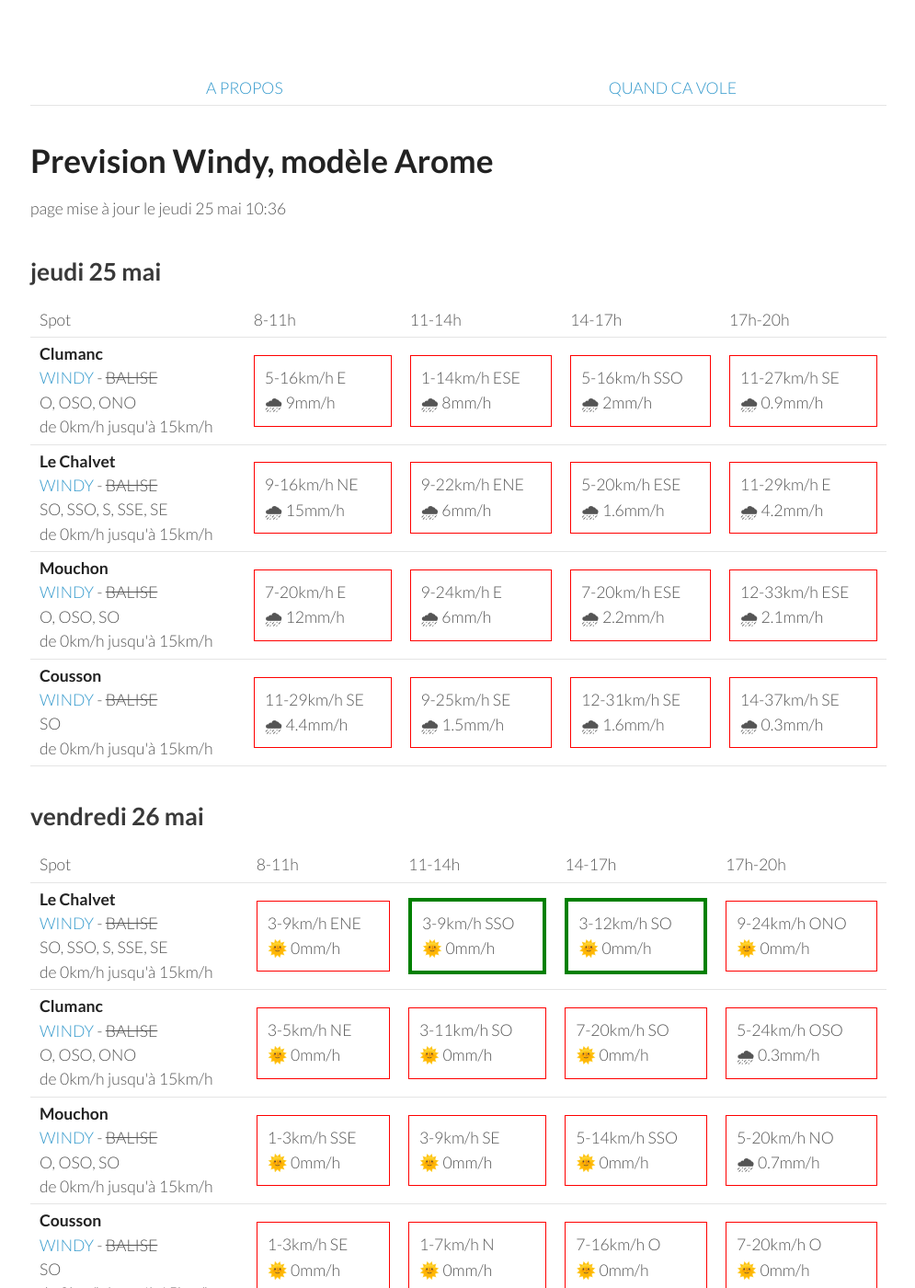
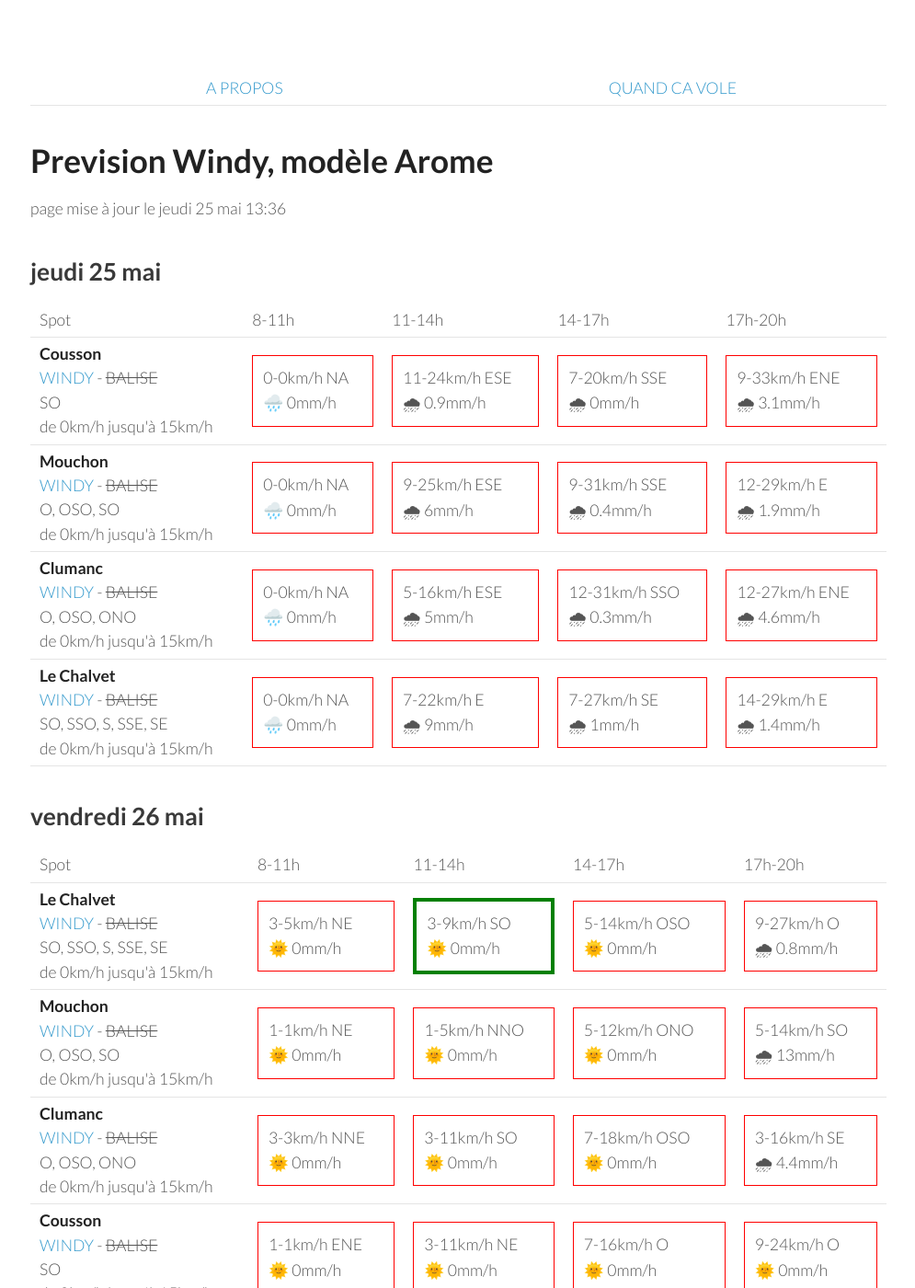
Before and after one commit to parapente-dans-le-nord/parapente-dans-le-nord.github.io, a Jekyll site: the page built from saint_andre.markdown, in a window 1280 px wide and 1400 px high. Shown: the whole window at 92% size, without its empty margins (25-1020 px from the left). Built offline with Jekyll 4.4.1, drawn with Linux system fonts in a browser that asks for light colours.

Commit message:
update index.markdown

```diff
--- a/saint_andre.markdown
+++ b/saint_andre.markdown
@@ -7,7 +7,7 @@ title:  "Tous les spots"
 {: .links}
 
 # Prevision Windy, modèle Arome
-page mise à jour le jeudi 25 mai 10:36
+page mise à jour le jeudi 25 mai 13:36
 
 ## jeudi 25 mai
 
@@ -22,43 +22,39 @@ page mise à jour le jeudi 25 mai 10:36
       <td>17h-20h</td>
     </tr>
 <tr>
+        <td><strong>Cousson</strong><br><a href="https://windy.com/44.054/6.240?43.940,6.241,10,m:eSAaglz">WINDY</a> - <span class="no-balise"> BALISE </span><br> <span class="vent-favorable">SO</span><br><span class="force-vent">de 0km/h jusqu'à 15km/h</span> </td>
+
+            <td><div class="not-flyable"><p>0-0km/h NA</p><p>🌧️ 0mm/h</p></div></td>
+            <td><div class="not-flyable"><p>11-24km/h ESE</p><p>🌧 0.9mm/h</p></div></td>
+            <td><div class="not-flyable"><p>7-20km/h SSE</p><p>🌧 0mm/h</p></div></td>
+            <td><div class="not-flyable"><p>9-33km/h ENE</p><p>🌧 3.1mm/h</p></div></td>
+
+    </tr>
+<tr>
+        <td><strong>Mouchon</strong><br><a href="https://windy.com/43.992/6.424?43.878,6.425,10,m:eSuaglR">WINDY</a> - <span class="no-balise"> BALISE </span><br> <span class="vent-favorable">O, OSO, SO</span><br><span class="force-vent">de 0km/h jusqu'à 15km/h</span> </td>
+
+            <td><div class="not-flyable"><p>0-0km/h NA</p><p>🌧️ 0mm/h</p></div></td>
+            <td><div class="not-flyable"><p>9-25km/h ESE</p><p>🌧 6mm/h</p></div></td>
+            <td><div class="not-flyable"><p>9-31km/h SSE</p><p>🌧 0.4mm/h</p></div></td>
+            <td><div class="not-flyable"><p>12-29km/h E</p><p>🌧 1.9mm/h</p></div></td>
+
+    </tr>
+<tr>
         <td><strong>Clumanc</strong><br><a href="https://windy.com/44.027/6.402?43.914,6.403,10,m:eSxaglP">WINDY</a> - <span class="no-balise"> BALISE </span><br> <span class="vent-favorable">O, OSO, ONO</span><br><span class="force-vent">de 0km/h jusqu'à 15km/h</span> </td>
 
-            <td><div class="not-flyable"><p>5-16km/h E</p><p>🌧 9mm/h</p></div></td>
-            <td><div class="not-flyable"><p>1-14km/h ESE</p><p>🌧 8mm/h</p></div></td>
-            <td><div class="not-flyable"><p>5-16km/h SSO</p><p>🌧 2mm/h</p></div></td>
-            <td><div class="not-flyable"><p>11-27km/h SE</p><p>🌧 0.9mm/h</p></div></td>
-
+            <td><div class="not-flyable"><p>0-0km/h NA</p><p>🌧️ 0mm/h</p></div></td>
+            <td><div class="not-flyable"><p>5-16km/h ESE</p><p>🌧 5mm/h</p></div></td>
+            <td><div class="not-flyable"><p>12-31km/h SSO</p><p>🌧 0.3mm/h</p></div></td>
+            <td><div class="not-flyable"><p>12-27km/h ENE</p><p>🌧 4.6mm/h</p></div></td>
 
     </tr>
 <tr>
         <td><strong>Le Chalvet</strong><br><a href="https://windy.com/43.979/6.480?43.866,6.480,10,m:eSsaglX">WINDY</a> - <span class="no-balise"> BALISE </span><br> <span class="vent-favorable">SO, SSO, S, SSE, SE</span><br><span class="force-vent">de 0km/h jusqu'à 15km/h</span> </td>
 
-            <td><div class="not-flyable"><p>9-16km/h NE</p><p>🌧 15mm/h</p></div></td>
-            <td><div class="not-flyable"><p>9-22km/h ENE</p><p>🌧 6mm/h</p></div></td>
-            <td><div class="not-flyable"><p>5-20km/h ESE</p><p>🌧 1.6mm/h</p></div></td>
-            <td><div class="not-flyable"><p>11-29km/h E</p><p>🌧 4.2mm/h</p></div></td>
-
-
-    </tr>
-<tr>
-        <td><strong>Mouchon</strong><br><a href="https://windy.com/43.992/6.424?43.878,6.425,10,m:eSuaglR">WINDY</a> - <span class="no-balise"> BALISE </span><br> <span class="vent-favorable">O, OSO, SO</span><br><span class="force-vent">de 0km/h jusqu'à 15km/h</span> </td>
-
-            <td><div class="not-flyable"><p>7-20km/h E</p><p>🌧 12mm/h</p></div></td>
-            <td><div class="not-flyable"><p>9-24km/h E</p><p>🌧 6mm/h</p></div></td>
-            <td><div class="not-flyable"><p>7-20km/h ESE</p><p>🌧 2.2mm/h</p></div></td>
-            <td><div class="not-flyable"><p>12-33km/h ESE</p><p>🌧 2.1mm/h</p></div></td>
-
-
-    </tr>
-<tr>
-        <td><strong>Cousson</strong><br><a href="https://windy.com/44.054/6.240?43.940,6.241,10,m:eSAaglz">WINDY</a> - <span class="no-balise"> BALISE </span><br> <span class="vent-favorable">SO</span><br><span class="force-vent">de 0km/h jusqu'à 15km/h</span> </td>
-
-            <td><div class="not-flyable"><p>11-29km/h SE</p><p>🌧 4.4mm/h</p></div></td>
-            <td><div class="not-flyable"><p>9-25km/h SE</p><p>🌧 1.5mm/h</p></div></td>
-            <td><div class="not-flyable"><p>12-31km/h SE</p><p>🌧 1.6mm/h</p></div></td>
-            <td><div class="not-flyable"><p>14-37km/h SE</p><p>🌧 0.3mm/h</p></div></td>
-
+            <td><div class="not-flyable"><p>0-0km/h NA</p><p>🌧️ 0mm/h</p></div></td>
+            <td><div class="not-flyable"><p>7-22km/h E</p><p>🌧 9mm/h</p></div></td>
+            <td><div class="not-flyable"><p>7-27km/h SE</p><p>🌧 1mm/h</p></div></td>
+            <td><div class="not-flyable"><p>14-29km/h E</p><p>🌧 1.4mm/h</p></div></td>
 
     </tr>
 
@@ -80,40 +76,40 @@ page mise à jour le jeudi 25 mai 10:36
 <tr>
         <td><strong>Le Chalvet</strong><br><a href="https://windy.com/43.979/6.480?43.866,6.480,10,m:eSsaglX">WINDY</a> - <span class="no-balise"> BALISE </span><br> <span class="vent-favorable">SO, SSO, S, SSE, SE</span><br><span class="force-vent">de 0km/h jusqu'à 15km/h</span> </td>
 
-            <td><div class="not-flyable"><p>3-9km/h ENE</p><p>🌞 0mm/h</p></div></td>
-            <td><div class="flyable"><p>3-9km/h SSO</p><p>🌞 0mm/h</p></div></td>
-            <td><div class="flyable"><p>3-12km/h SO</p><p>🌞 0mm/h</p></div></td>
-            <td><div class="not-flyable"><p>9-24km/h ONO</p><p>🌞 0mm/h</p></div></td>
+            <td><div class="not-flyable"><p>3-5km/h NE</p><p>🌞 0mm/h</p></div></td>
+            <td><div class="flyable"><p>3-9km/h SO</p><p>🌞 0mm/h</p></div></td>
+            <td><div class="not-flyable"><p>5-14km/h OSO</p><p>🌞 0mm/h</p></div></td>
+            <td><div class="not-flyable"><p>9-27km/h O</p><p>🌧 0.8mm/h</p></div></td>
+
+
+    </tr>
+<tr>
+        <td><strong>Mouchon</strong><br><a href="https://windy.com/43.992/6.424?43.878,6.425,10,m:eSuaglR">WINDY</a> - <span class="no-balise"> BALISE </span><br> <span class="vent-favorable">O, OSO, SO</span><br><span class="force-vent">de 0km/h jusqu'à 15km/h</span> </td>
+
+            <td><div class="not-flyable"><p>1-1km/h NE</p><p>🌞 0mm/h</p></div></td>
+            <td><div class="not-flyable"><p>1-5km/h NNO</p><p>🌞 0mm/h</p></div></td>
+            <td><div class="not-flyable"><p>5-12km/h ONO</p><p>🌞 0mm/h</p></div></td>
+            <td><div class="not-flyable"><p>5-14km/h SO</p><p>🌧 13mm/h</p></div></td>
 
 
     </tr>
 <tr>
         <td><strong>Clumanc</strong><br><a href="https://windy.com/44.027/6.402?43.914,6.403,10,m:eSxaglP">WINDY</a> - <span class="no-balise"> BALISE </span><br> <span class="vent-favorable">O, OSO, ONO</span><br><span class="force-vent">de 0km/h jusqu'à 15km/h</span> </td>
 
-            <td><div class="not-flyable"><p>3-5km/h NE</p><p>🌞 0mm/h</p></div></td>
+            <td><div class="not-flyable"><p>3-3km/h NNE</p><p>🌞 0mm/h</p></div></td>
             <td><div class="not-flyable"><p>3-11km/h SO</p><p>🌞 0mm/h</p></div></td>
-            <td><div class="not-flyable"><p>7-20km/h SO</p><p>🌞 0mm/h</p></div></td>
-            <td><div class="not-flyable"><p>5-24km/h OSO</p><p>🌧 0.3mm/h</p></div></td>
-
-
-    </tr>
-<tr>
-        <td><strong>Mouchon</strong><br><a href="https://windy.com/43.992/6.424?43.878,6.425,10,m:eSuaglR">WINDY</a> - <span class="no-balise"> BALISE </span><br> <span class="vent-favorable">O, OSO, SO</span><br><span class="force-vent">de 0km/h jusqu'à 15km/h</span> </td>
-
-            <td><div class="not-flyable"><p>1-3km/h SSE</p><p>🌞 0mm/h</p></div></td>
-            <td><div class="not-flyable"><p>3-9km/h SE</p><p>🌞 0mm/h</p></div></td>
-            <td><div class="not-flyable"><p>5-14km/h SSO</p><p>🌞 0mm/h</p></div></td>
-            <td><div class="not-flyable"><p>5-20km/h NO</p><p>🌧 0.7mm/h</p></div></td>
+            <td><div class="not-flyable"><p>7-18km/h OSO</p><p>🌞 0mm/h</p></div></td>
+            <td><div class="not-flyable"><p>3-16km/h SE</p><p>🌧 4.4mm/h</p></div></td>
 
 
     </tr>
 <tr>
         <td><strong>Cousson</strong><br><a href="https://windy.com/44.054/6.240?43.940,6.241,10,m:eSAaglz">WINDY</a> - <span class="no-balise"> BALISE </span><br> <span class="vent-favorable">SO</span><br><span class="force-vent">de 0km/h jusqu'à 15km/h</span> </td>
 
-            <td><div class="not-flyable"><p>1-3km/h SE</p><p>🌞 0mm/h</p></div></td>
-            <td><div class="not-flyable"><p>1-7km/h N</p><p>🌞 0mm/h</p></div></td>
+            <td><div class="not-flyable"><p>1-1km/h ENE</p><p>🌞 0mm/h</p></div></td>
+            <td><div class="not-flyable"><p>3-11km/h NE</p><p>🌞 0mm/h</p></div></td>
             <td><div class="not-flyable"><p>7-16km/h O</p><p>🌞 0mm/h</p></div></td>
-            <td><div class="not-flyable"><p>7-20km/h O</p><p>🌞 0mm/h</p></div></td>
+            <td><div class="not-flyable"><p>9-24km/h O</p><p>🌞 0mm/h</p></div></td>
 
 
     </tr>
```
